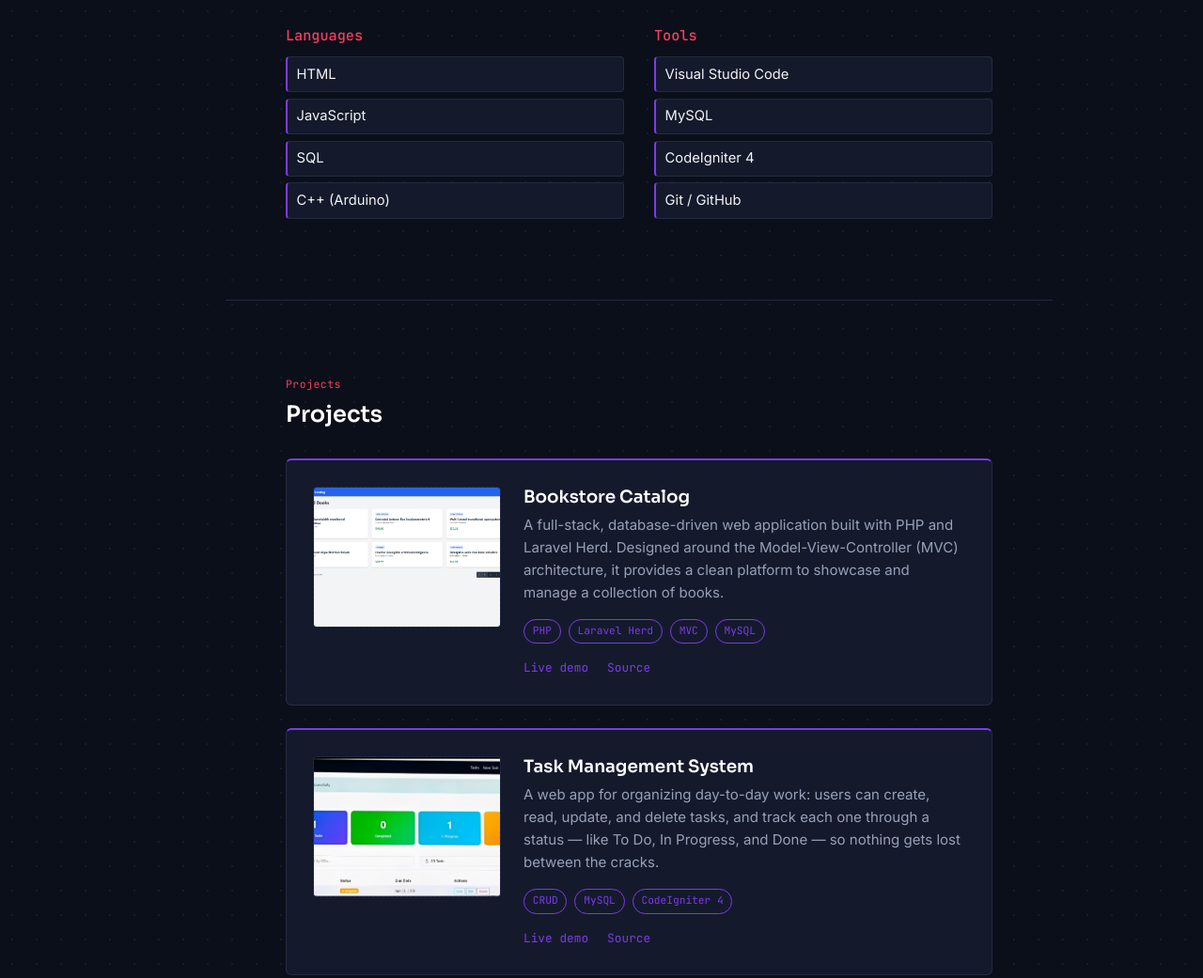
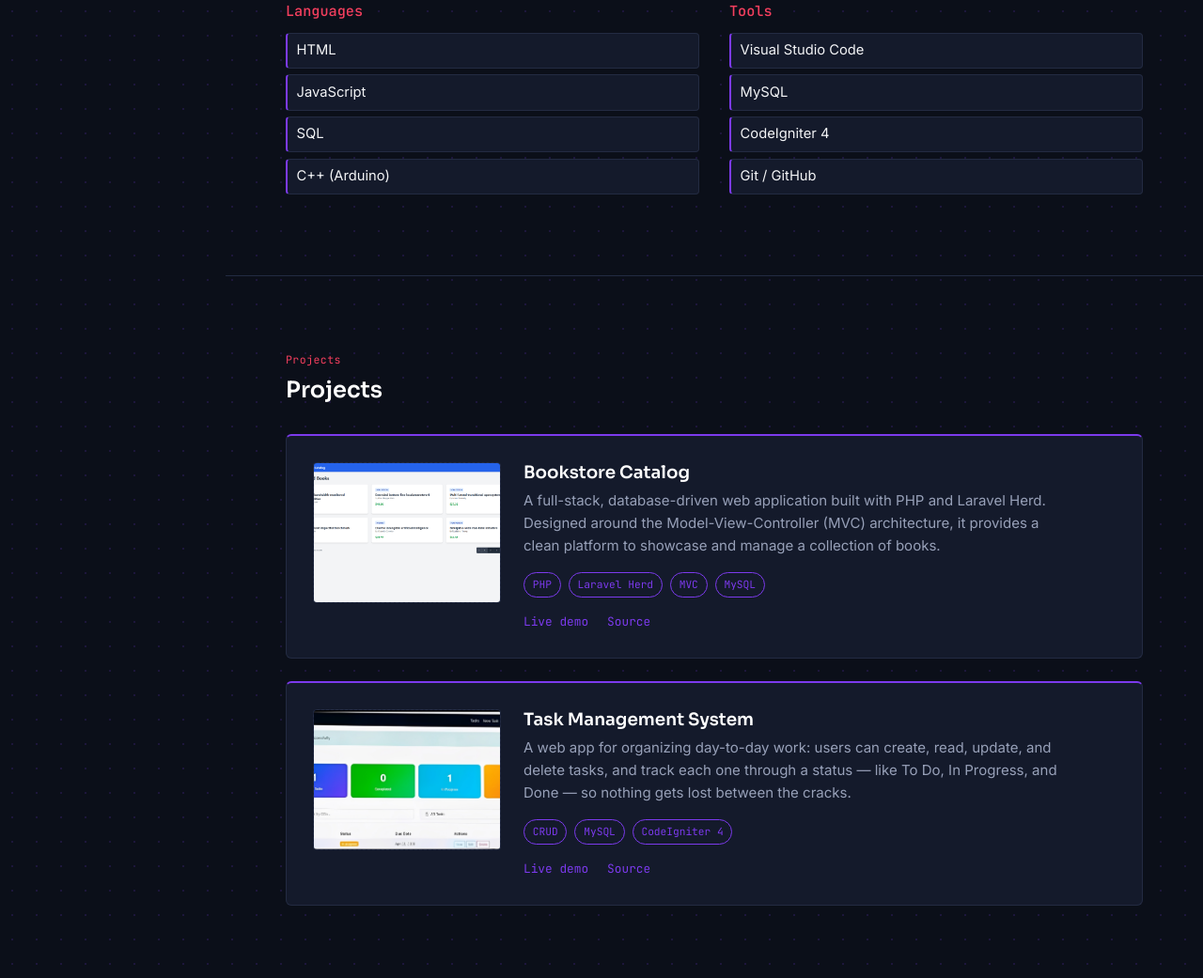
Before and after one commit to ricolouegiecarvajal0/Nath_Repo, a plain HTML site: page index.html in a window 1280 px wide. Shown: the part 1145-2186 px from the top of the page at 94% size. Drawn offline with Linux system fonts and the light colour scheme.

Commit message:
Update index.html

```diff
--- a/index.html
+++ b/index.html
@@ -194,7 +194,6 @@
   section {
     padding: 5rem 4rem;
     border-bottom: 1px solid var(--border);
-    max-width: 880px;
   }
   @media (max-width: 780px) { section { padding: 3rem 1.5rem; } }
 
@@ -273,7 +272,7 @@
     border: 1px dashed var(--border);
   }
   .project-card h3 { font-size: 1.15rem; margin-bottom: 0.5rem; }
-  .project-card .desc { color: var(--text-soft); font-size: 0.94rem; margin: 0 0 1rem; }
+  .project-card .desc { color: var(--text-soft); font-size: 0.94rem; margin: 0 0 1rem; max-width: 62ch; }
   .tags { display: flex; flex-wrap: wrap; gap: 0.5rem; margin-bottom: 1rem; }
   .tag {
     font-family: var(--font-mono);
```
